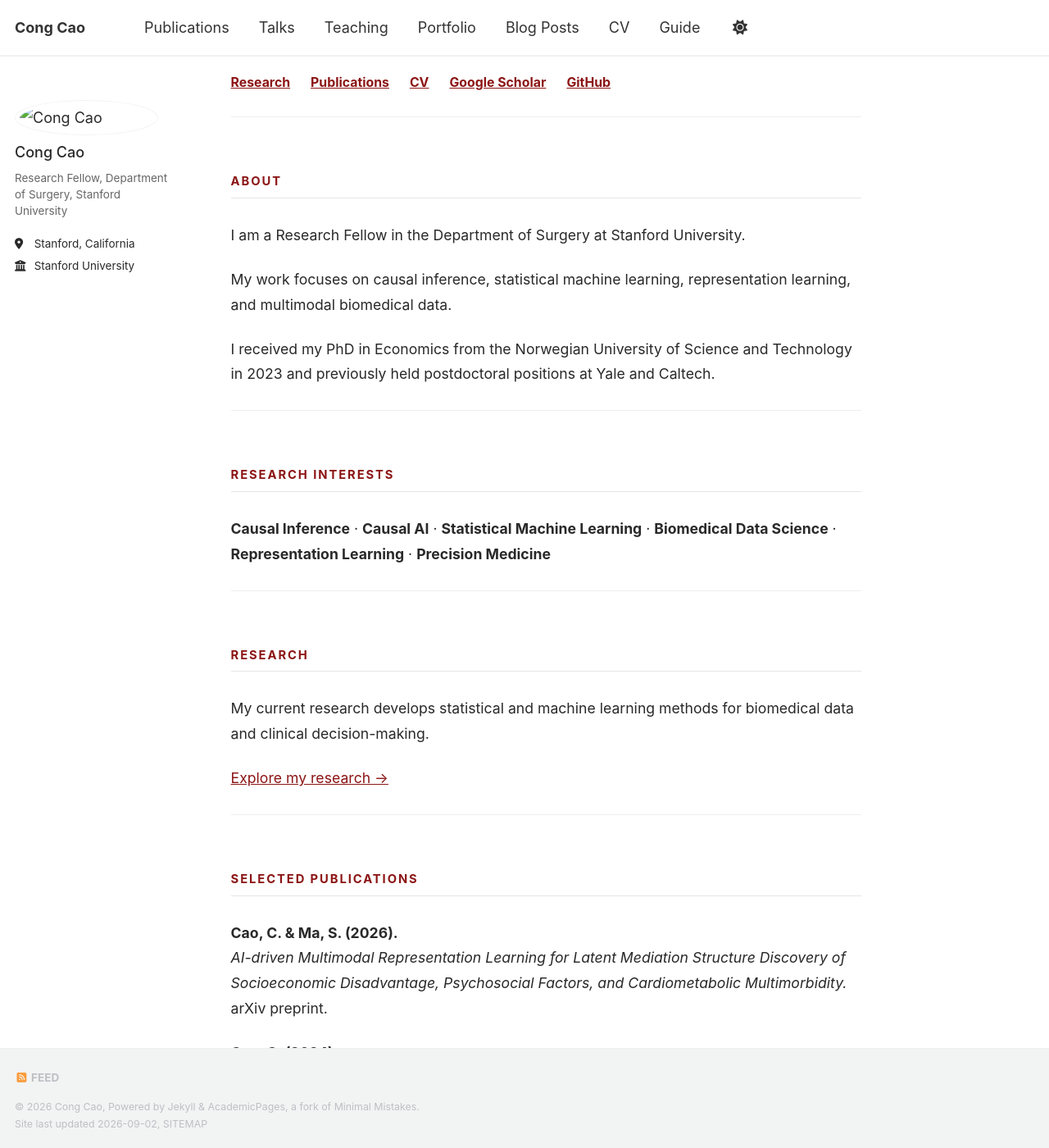
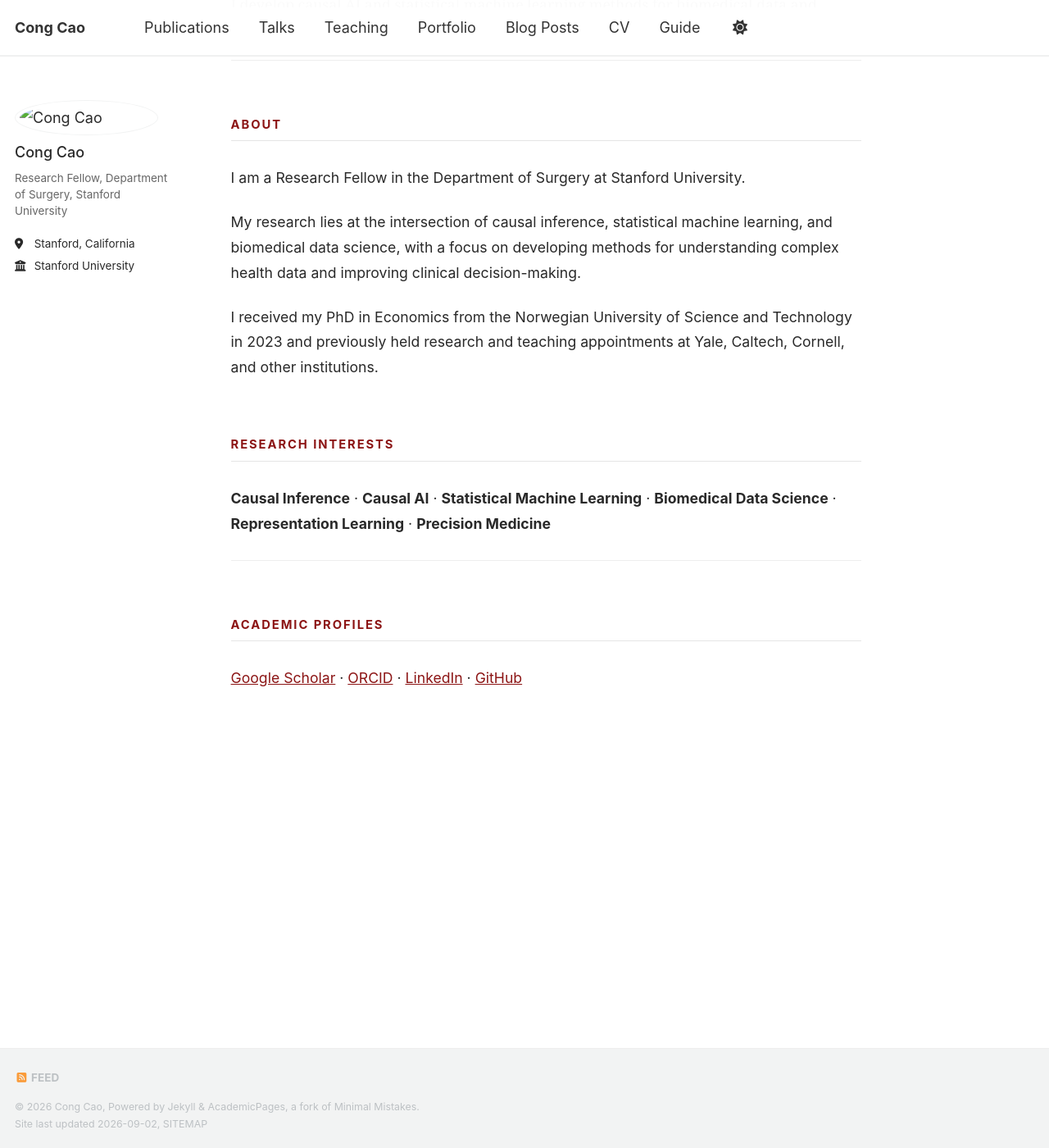
Before and after one commit to congca0/congca0.github.io, a Jekyll site: the page built from _pages/about.md, in a window 1280 px wide and 1400 px high, scrolled down 500 px. Shown: the whole window at 82% size. Built offline with Jekyll 4.4.1, drawn with Linux system fonts in a browser that asks for light colours; our own code applies the rules of GitHub Pages for plain Markdown files; a style sheet for code colours, icons or effects is not loaded; some of the changed text lies outside the part shown.

Commit message:
Update about.md

```diff
--- a/_pages/about.md
+++ b/_pages/about.md
@@ -1,7 +1,6 @@
-
----
+ ---
 permalink: /
-title: "Cong Cao"
+title: "About"
 author_profile: true
 redirect_from:
   - /about/
@@ -20,26 +19,18 @@ I develop causal AI and statistical machine learning methods
 for biomedical data and precision treatment decisions.
 </p>
 
-<div class="hero-links">
-<a href="{{ '/research/' | relative_url }}">Research</a>
-<a href="{{ '/publications/' | relative_url }}">Publications</a>
-<a href="{{ '/cv/' | relative_url }}">CV</a>
-<a href="https://scholar.google.com/citations?user=KoFMlFQAAAAJ&hl=en">Google Scholar</a>
-<a href="https://github.com/congca0">GitHub</a>
-</div>
-
 ---
 
 ## About
 
 I am a Research Fellow in the Department of Surgery at Stanford University.
 
-My work focuses on causal inference, statistical machine learning,
-representation learning, and multimodal biomedical data.
+My research lies at the intersection of causal inference, statistical
+machine learning, and biomedical data science, with a focus on developing
+methods for understanding complex health data and improving clinical
+decision-making.
 
- I received my PhD in Economics from the Norwegian University of Science and Technology in 2023 and previously held postdoctoral positions at Yale and Caltech.
-
----
+I received my PhD in Economics from the Norwegian University of Science and Technology in 2023 and previously held research and teaching appointments at Yale, Caltech, Cornell, and other institutions.
 
 ## Research Interests
 
@@ -49,42 +40,9 @@ representation learning, and multimodal biomedical data.
 
 ---
 
-## Research
+## Academic Profiles
 
-My current research develops statistical and machine learning methods
-for biomedical data and clinical decision-making.
-
-<a href="{{ '/research/' | relative_url }}">Explore my research →</a>
-
----
-
-## Selected Publications
-
-**Cao, C. & Ma, S. (2026).**
-*AI-driven Multimodal Representation Learning for Latent Mediation Structure
-Discovery of Socioeconomic Disadvantage, Psychosocial Factors, and
-Cardiometabolic Multimorbidity.*
-arXiv preprint.
-
-**Cao, C. (2024).**
-*Integration of ten years of daily weather, traffic, and air pollution data
-across the six largest Norwegian cities.*
-Scientific Data.
-
-**Cao, C. (2024).**
-*How to better predict the effect of urban traffic and weather on air
-pollution? Norwegian evidence from machine learning approaches.*
-Journal of Economic Behavior & Organization.
-
-<a href="{{ '/publications/' | relative_url }}">View publications →</a>
-
----
-
-## Contact
-
-**Cong Cao**
-Department of Surgery
-Stanford University
-
-<a href="https://scholar.google.com/citations?user=KoFMlFQAAAAJ&hl=en">Google Scholar</a> ·
-<a href="https://github.com/congca0">GitHub</a>
+[Google Scholar](https://scholar.google.com/citations?user=KoFMlFQAAAAJ&hl=en) ·
+[ORCID](https://orcid.org/0000-0001-8289-1705) ·
+[LinkedIn](https://www.linkedin.com/in/cong-cao-70068839/) ·
+[GitHub](https://github.com/congca0)
```
